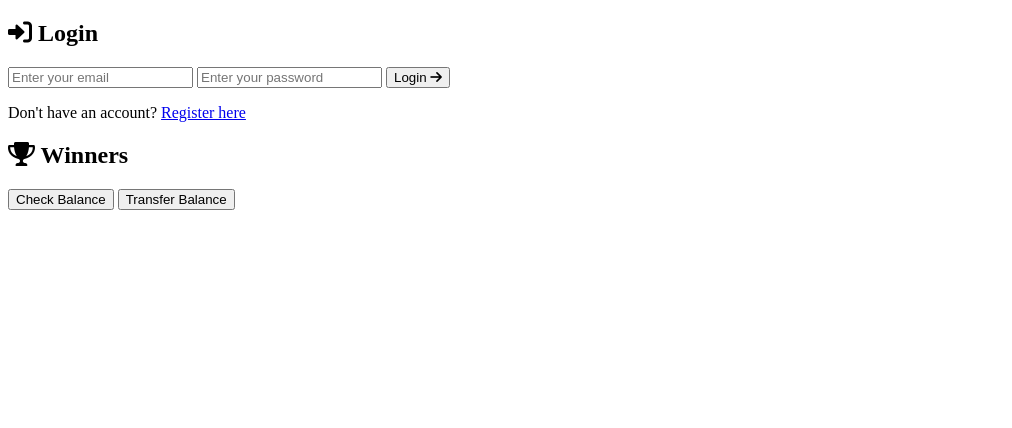
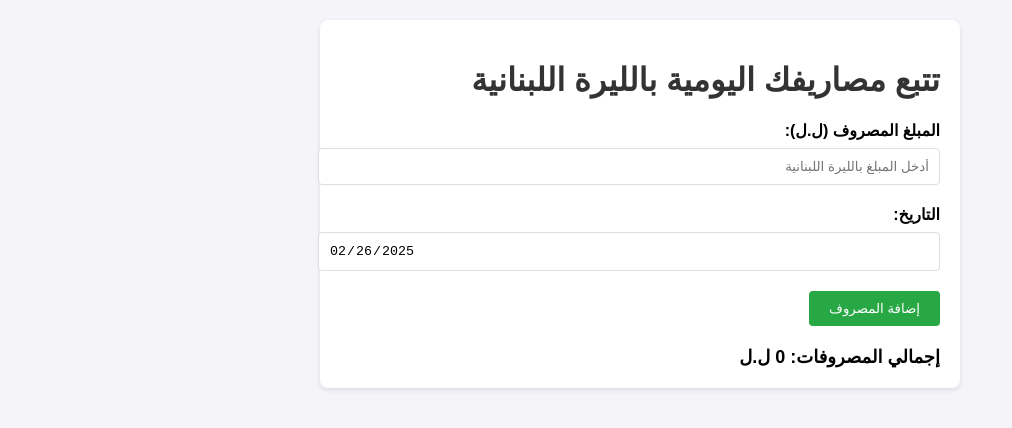
Before and after one commit to casho55/guesse_and_win2, a plain HTML site: page index.html in a window 1280 px wide. Shown: the whole page, without its empty margins (0-1012 px from the left). Drawn offline with Linux system fonts and the light colour scheme.

Commit message:
Update index.html

```diff
--- a/index.html
+++ b/index.html
@@ -1,44 +1,191 @@
 <!DOCTYPE html>
-<html lang="en">
+<html lang="ar" dir="rtl">
 <head>
     <meta charset="UTF-8">
     <meta name="viewport" content="width=device-width, initial-scale=1.0">
-    <title>Guess the Number Game</title>
-    <link rel="stylesheet" href="styles.css">
-    <link rel="stylesheet" href="https://cdnjs.cloudflare.com/ajax/libs/font-awesome/6.0.0-beta3/css/all.min.css">
+    <title>تتبع المصاريف اليومية بالليرة اللبنانية</title>
+    <style>
+        body {
+            font-family: Arial, sans-serif;
+            background-color: #f4f4f9;
+            margin: 0;
+            padding: 20px;
+        }
+        h1 {
+            color: #333;
+        }
+        .container {
+            max-width: 600px;
+            margin: auto;
+            background: #fff;
+            padding: 20px;
+            border-radius: 8px;
+            box-shadow: 0 2px 5px rgba(0, 0, 0, 0.1);
+        }
+        label {
+            display: block;
+            margin-bottom: 8px;
+            font-weight: bold;
+        }
+        input[type="number"], input[type="date"] {
+            width: 100%;
+            padding: 10px;
+            margin-bottom: 20px;
+            border: 1px solid #ddd;
+            border-radius: 4px;
+        }
+        button {
+            background-color: #28a745;
+            color: white;
+            padding: 10px 20px;
+            border: none;
+            border-radius: 4px;
+            cursor: pointer;
+        }
+        button:hover {
+            background-color: #218838;
+        }
+        .expenses-list {
+            margin-top: 20px;
+        }
+        .day-section {
+            margin-bottom: 20px;
+        }
+        .day-header {
+            background: #f8f9fa;
+            padding: 10px;
+            border-radius: 4px;
+            font-weight: bold;
+            margin-bottom: 10px;
+        }
+        .expense-item {
+            background: #e9ecef;
+            padding: 10px;
+            margin-bottom: 5px;
+            border-radius: 4px;
+            display: flex;
+            justify-content: space-between;
+        }
+        .total {
+            margin-top: 20px;
+            font-size: 18px;
+            font-weight: bold;
+            text-align: right;
+        }
+    </style>
 </head>
 <body>
-    <div id="login-container">
-        <h2><i class="fas fa-sign-in-alt"></i> Login</h2>
-        <input type="text" id="login-email" placeholder="Enter your email">
-        <input type="password" id="login-password" placeholder="Enter your password">
-        <button onclick="login()">Login <i class="fas fa-arrow-right"></i></button>
-        <p>Don't have an account? <a href="#" onclick="showRegister()">Register here</a></p>
-    </div>
 
-    <div id="register-container" style="display: none;">
-        <h2><i class="fas fa-user-plus"></i> Register</h2>
-        <input type="text" id="register-email" placeholder="Choose an email">
-        <input type="password" id="register-password" placeholder="Choose a password">
-        <button onclick="register()">Register <i class="fas fa-check"></i></button>
-        <p>Already have an account? <a href="#" onclick="showLogin()">Login here</a></p>
-    </div>
+<div class="container">
+    <h1>تتبع مصاريفك اليومية بالليرة اللبنانية</h1>
 
-    <div id="game-container" style="display: none;">
-        <h1>Guess the Number 🎲</h1>
-        <p id="message">Guess a number between 1 and 100</p>
-        <input type="number" id="guess" min="1" max="100">
-        <button onclick="checkGuess()">Guess <i class="fas fa-bullseye"></i></button>
-        <p id="result"></p>
-    </div>
+    <label for="amount">المبلغ المصروف (ل.ل):</label>
+    <input type="number" id="amount" placeholder="أدخل المبلغ بالليرة اللبنانية">
 
-    <div id="dashboard">
-        <h2><i class="fas fa-trophy"></i> Winners</h2>
-        <ul id="winners-list"></ul>
-        <button onclick="showBalance()">Check Balance</button>
-        <button onclick="transferBalance()">Transfer Balance</button>
-    </div>
+    <label for="date">التاريخ:</label>
+    <input type="date" id="date" value="" readonly>
 
-    <script src="script.js"></script>
+    <button onclick="addExpense()">إضافة المصروف</button>
+
+    <div class="expenses-list" id="expensesList"></div>
+
+    <div class="total" id="total">إجمالي المصروفات: 0 ل.ل</div>
+</div>
+
+<script>
+    // تحميل البيانات من Local Storage عند فتح الصفحة
+    let expenses = JSON.parse(localStorage.getItem('expenses')) || [];
+    let total = 0;
+
+    function updateUI() {
+        const expensesList = document.getElementById('expensesList');
+        const totalElement = document.getElementById('total');
+
+        // مسح القائمة الحالية
+        expensesList.innerHTML = '';
+
+        // تنظيم المصاريف حسب التاريخ
+        const groupedExpenses = {};
+        expenses.forEach(expense => {
+            if (!groupedExpenses[expense.date]) {
+                groupedExpenses[expense.date] = [];
+            }
+            groupedExpenses[expense.date].push(expense);
+        });
+
+        // عرض المصاريف مرتبة حسب التاريخ
+        Object.keys(groupedExpenses).sort((a, b) => new Date(b) - new Date(a)).forEach(date => {
+            const daySection = document.createElement('div');
+            daySection.className = 'day-section';
+
+            // إضافة عنوان اليوم
+            const dayHeader = document.createElement('div');
+            dayHeader.className = 'day-header';
+            dayHeader.textContent = `تاريخ: ${formatDate(date)}`;
+            daySection.appendChild(dayHeader);
+
+            // إضافة المصاريف الخاصة بهذا اليوم
+            groupedExpenses[date].forEach((expense, index) => {
+                const expenseItem = document.createElement('div');
+                expenseItem.className = 'expense-item';
+                expenseItem.innerHTML = `
+                    <span>${expense.amount.toLocaleString()} ل.ل</span>
+                    <button onclick="removeExpense(${expense.id})">حذف</button>
+                `;
+                daySection.appendChild(expenseItem);
+            });
+
+            expensesList.appendChild(daySection);
+        });
+
+        // تحديث الإجمالي
+        total = expenses.reduce((sum, expense) => sum + expense.amount, 0);
+        totalElement.textContent = `إجمالي المصروفات: ${total.toLocaleString()} ل.ل`;
+
+        // حفظ البيانات في Local Storage
+        localStorage.setItem('expenses', JSON.stringify(expenses));
+    }
+
+    function addExpense() {
+        const amountInput = document.getElementById('amount');
+        const dateInput = document.getElementById('date');
+        const amount = parseFloat(amountInput.value);
+        const date = dateInput.value; // التاريخ الحالي أو المعدل
+
+        if (isNaN(amount) || amount <= 0) {
+            alert('يرجى إدخال مبلغ صحيح.');
+            return;
+        }
+
+        // إضافة المصروف إلى القائمة مع معرف فريد
+        expenses.push({ id: Date.now(), amount, date });
+        amountInput.value = '';
+        dateInput.value = formatDate(new Date()); // إعادة ضبط التاريخ على اليوم الحالي
+
+        // تحديث الواجهة
+        updateUI();
+    }
+
+    function removeExpense(id) {
+        // تحويل المعرف إلى رقم لضمان المقارنة الصحيحة
+        expenses = expenses.filter(expense => expense.id !== id); // حذف المصروف باستخدام المعرف
+        updateUI(); // تحديث الواجهة
+    }
+
+    function formatDate(date) {
+        const d = new Date(date);
+        const year = d.getFullYear();
+        const month = String(d.getMonth() + 1).padStart(2, '0');
+        const day = String(d.getDate()).padStart(2, '0');
+        return `${year}-${month}-${day}`;
+    }
+
+    // تحديث الواجهة وضبط التاريخ الحالي عند تحميل الصفحة
+    window.onload = function () {
+        document.getElementById('date').value = formatDate(new Date());
+        updateUI();
+    };
+</script>
+
 </body>
 </html>
```
